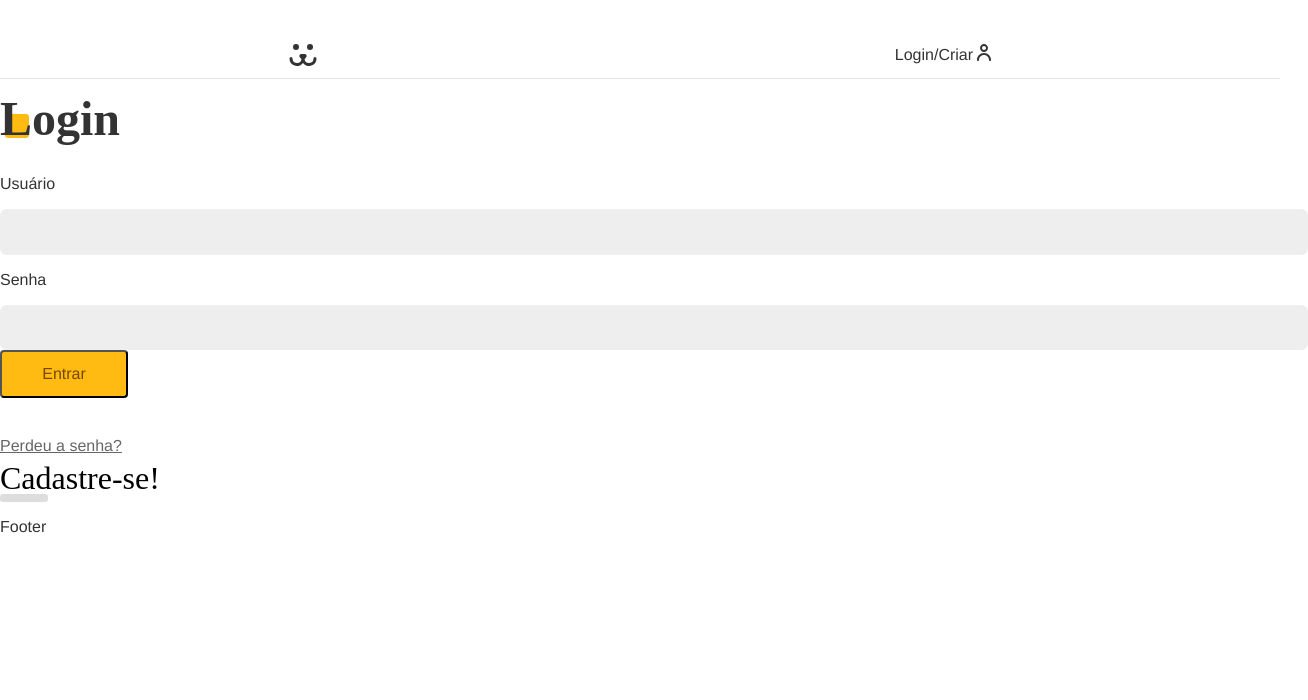
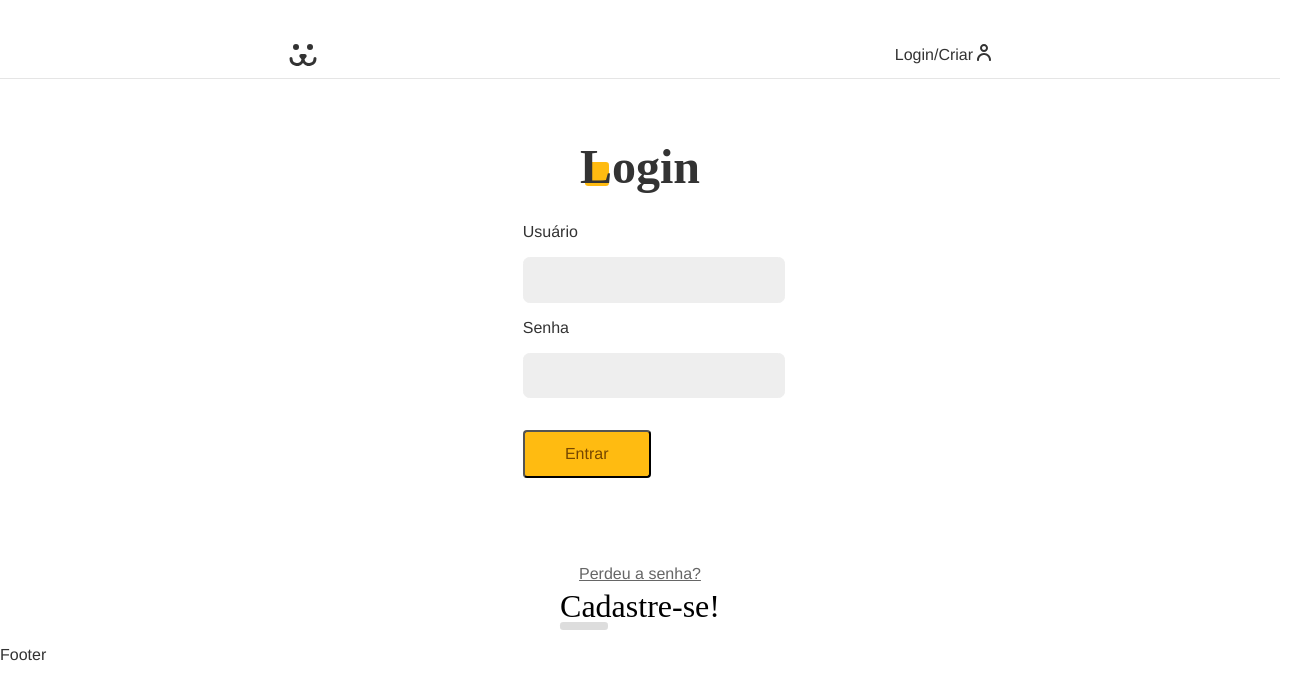
Before and after one commit to Gabrielosantosb/InstaDogs, a React (Create React App) app: page /login in a window 1280 px wide. Shown: the top 700 px of the page, 1308 px wide, since content can reach past the window. Built offline with nearby package versions, Linux system fonts and the light colour scheme.

Commit message:
TODO Ajustar imagem tela login

```diff
--- a/src/components/Login/index.js
+++ b/src/components/Login/index.js
@@ -2,7 +2,14 @@ import React, { useContext, useState } from "react";
 import { ReactComponent as Loading } from "../../assets/carregando.svg";
 import { ButtonNav, Subtitle, Title } from "../../styles/global";
 import axios from "axios";
-import { Button, FormContainer, LinkContainer, LostPassword, Register } from "./styles";
+import {
+  Button,
+  FormContainer,
+  LinkContainer,
+  LoginContainer,
+  LostPassword,
+  Register,
+} from "./styles";
 import { Input } from "../form/input";
 import {
   emailValidator,
@@ -51,6 +58,7 @@ export const Login = () => {
 
   return (
     <section className="animeLeft">
+      <LoginContainer>
         <FormContainer>
           <Title>Login</Title>
           <form onSubmit={handleSubmit}>
@@ -78,6 +86,7 @@ export const Login = () => {
           <LostPassword to="cadastro">Perdeu a senha?</LostPassword>
           <Subtitle to="cadastro">Cadastre-se!</Subtitle>
         </LinkContainer>
+      </LoginContainer>
     </section>
   );
 };
--- a/src/components/Login/styles.js
+++ b/src/components/Login/styles.js
@@ -1,15 +1,42 @@
 import { NavLink } from "react-router-dom";
 import styled from "styled-components";
+import loginImage from "../../assets/login.jpg";
 
+export const LoginContainer = styled.section`
+  display: flex;
+  flex-direction: column;
+  align-items: center;
+  gap: 2rem;
+
+  &::before {
+    display: block;
+    content: "";
+    background-image: url(${loginImage});
+    /* background: url("../../assets/login.jpg") no-repeat center center; */
+  }
+`;
 export const FormContainer = styled.div`
   display: flex;
   flex-direction: column;
+  align-items: center;
+  margin-top: 1rem;
 `;
 
 export const LinkContainer = styled.div`
   display: flex;
   flex-direction: column;
+  align-items: center;
+  margin-top: 1rem;
 `;
+
+// export const LinkContainer = styled.div`
+//   /* display: flex;
+//   flex-direction: column; */
+//   /* display: flex; */
+//   /* flex-direction: column; */
+//   /* align-items: center; */
+//   /* margin-top: 1rem; */
+// `;
 
 export const LostPassword = styled(NavLink)`
   display: inline-block;
@@ -31,8 +58,6 @@ export const Register = styled(NavLink)`
   color: #000;
   text-decoration: none;
   margin-top: 0.5rem;
-
-
 `;
 
 export const Button = styled.button`
@@ -42,6 +67,7 @@ export const Button = styled.button`
   background-color: #fb1;
   border-radius: 4px;
   color: #764701;
+  margin-top: 2rem;
   /* margin: 12px 8px; */
   cursor: pointer;
   transition: 0.1s;
```
Lines whose indentation alone changed are shown as unchanged.
